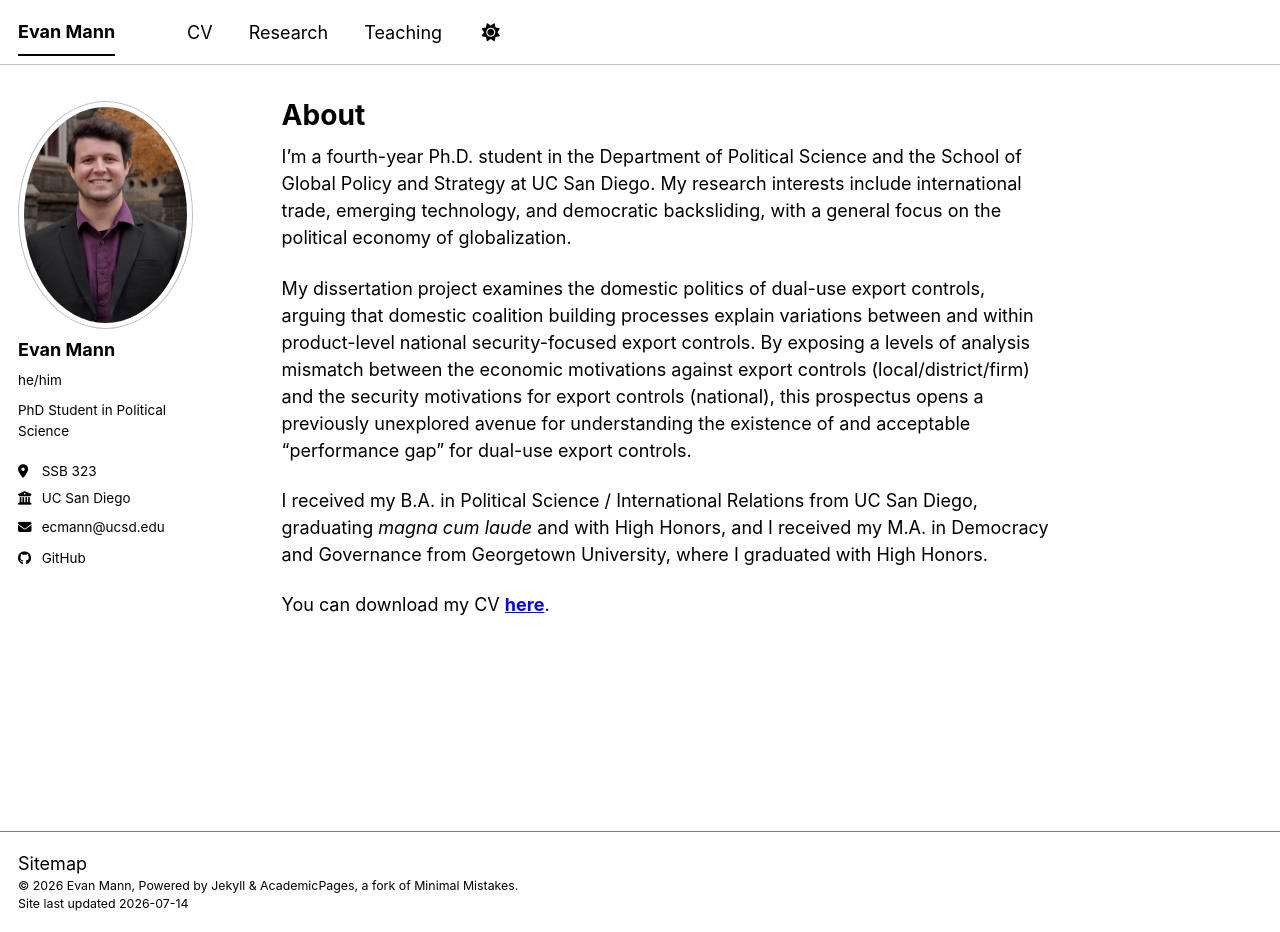
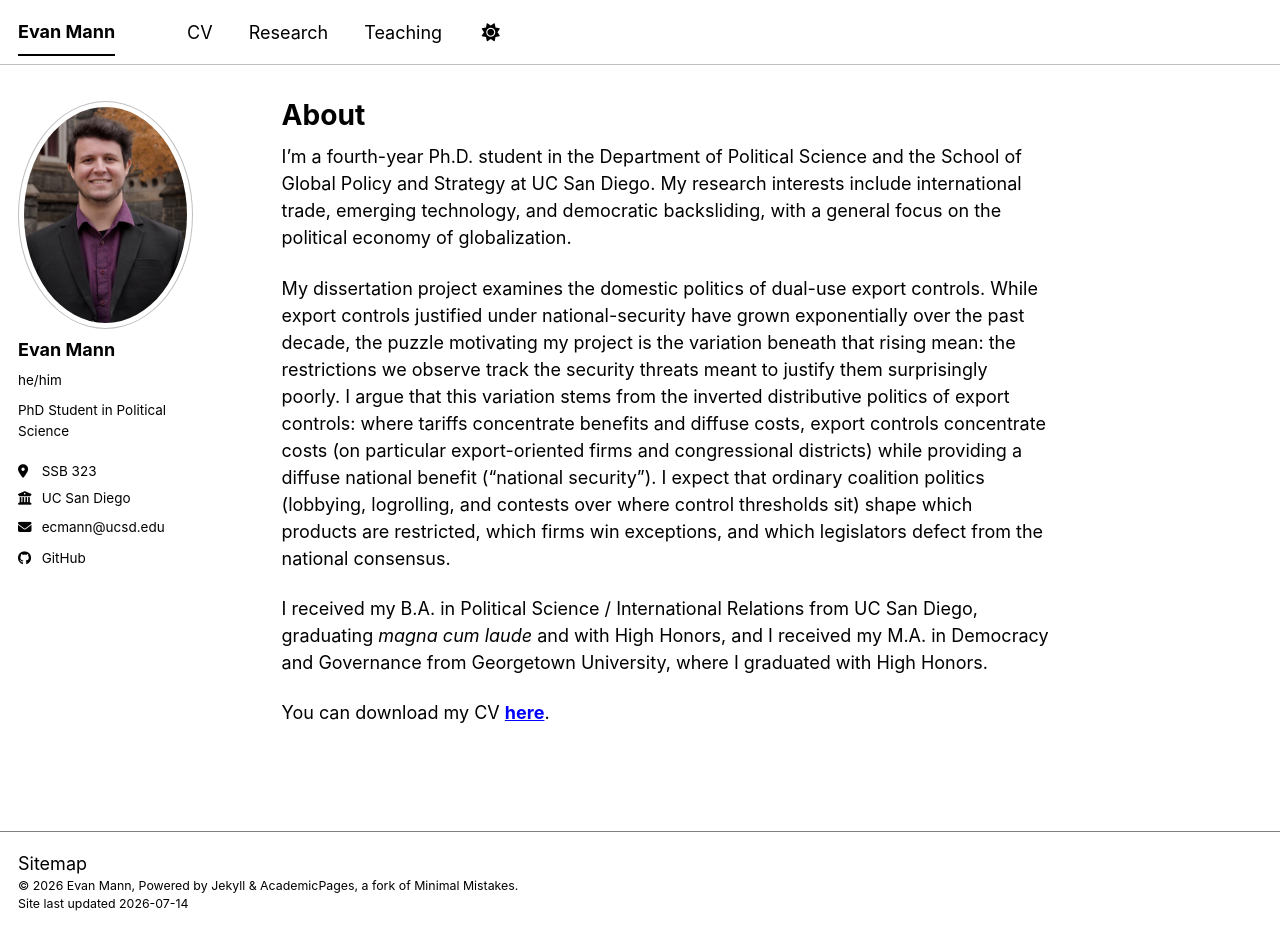
Before and after one commit to ecmannn/ecmannn.github.io, a Jekyll site: the page built from index.md, in a window 1280 px wide and 932 px high. Built offline with Jekyll 4.4.1, drawn with Linux system fonts in a browser that asks for light colours; a script bundle is joined from its source files by our own code; library files that are not in the unit come from our copies.

Commit message:
new project summary

```diff
--- a/index.md
+++ b/index.md
@@ -7,7 +7,7 @@ permalink: /
 
 I'm a fourth-year Ph.D. student in the Department of Political Science and the School of Global Policy and Strategy at UC San Diego. My research interests include international trade, emerging technology, and democratic backsliding, with a general focus on the political economy of globalization.
 
-My dissertation project examines the domestic politics of dual-use export controls, arguing that domestic coalition building processes explain variations between and within product-level national security-focused export controls. By exposing a levels of analysis mismatch between the economic motivations against export controls (local/district/firm) and the security motivations for export controls (national), this prospectus opens a previously unexplored avenue for understanding the existence of and acceptable "performance gap" for dual-use export controls.
+My dissertation project examines the domestic politics of dual-use export controls. While export controls justified under national-security have grown exponentially over the past decade, the puzzle motivating my project is the variation beneath that rising mean: the restrictions we observe track the security threats meant to justify them surprisingly poorly. I argue that this variation stems from the inverted distributive politics of export controls: where tariffs concentrate benefits and diffuse costs, export controls concentrate costs (on particular export-oriented firms and congressional districts) while providing a diffuse national benefit ("national security"). I expect that ordinary coalition politics (lobbying, logrolling, and contests over where control thresholds sit) shape which products are restricted, which firms win exceptions, and which legislators defect from the national consensus.
 
 I received my B.A. in Political Science / International Relations from UC San Diego, graduating *magna cum laude* and with High Honors, and I received my M.A. in Democracy and Governance from Georgetown University, where I graduated with High Honors.
 
```
